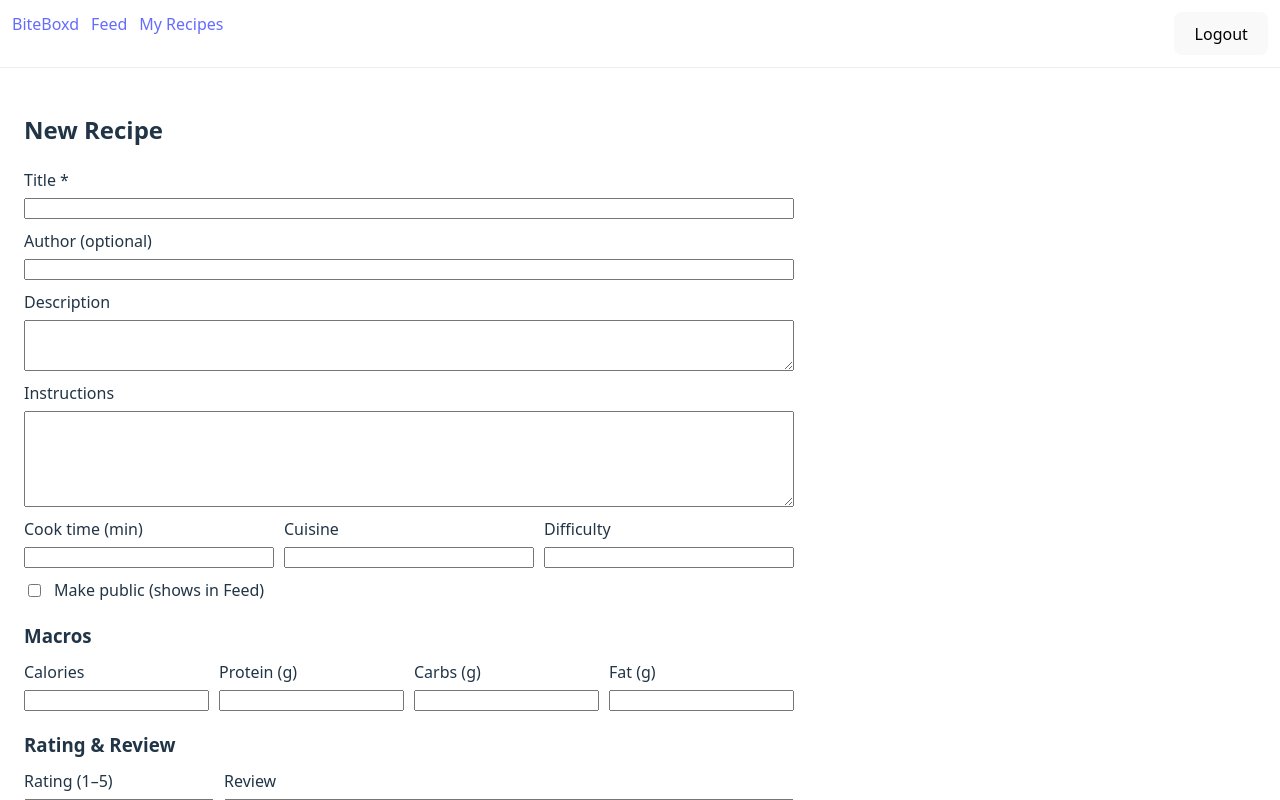
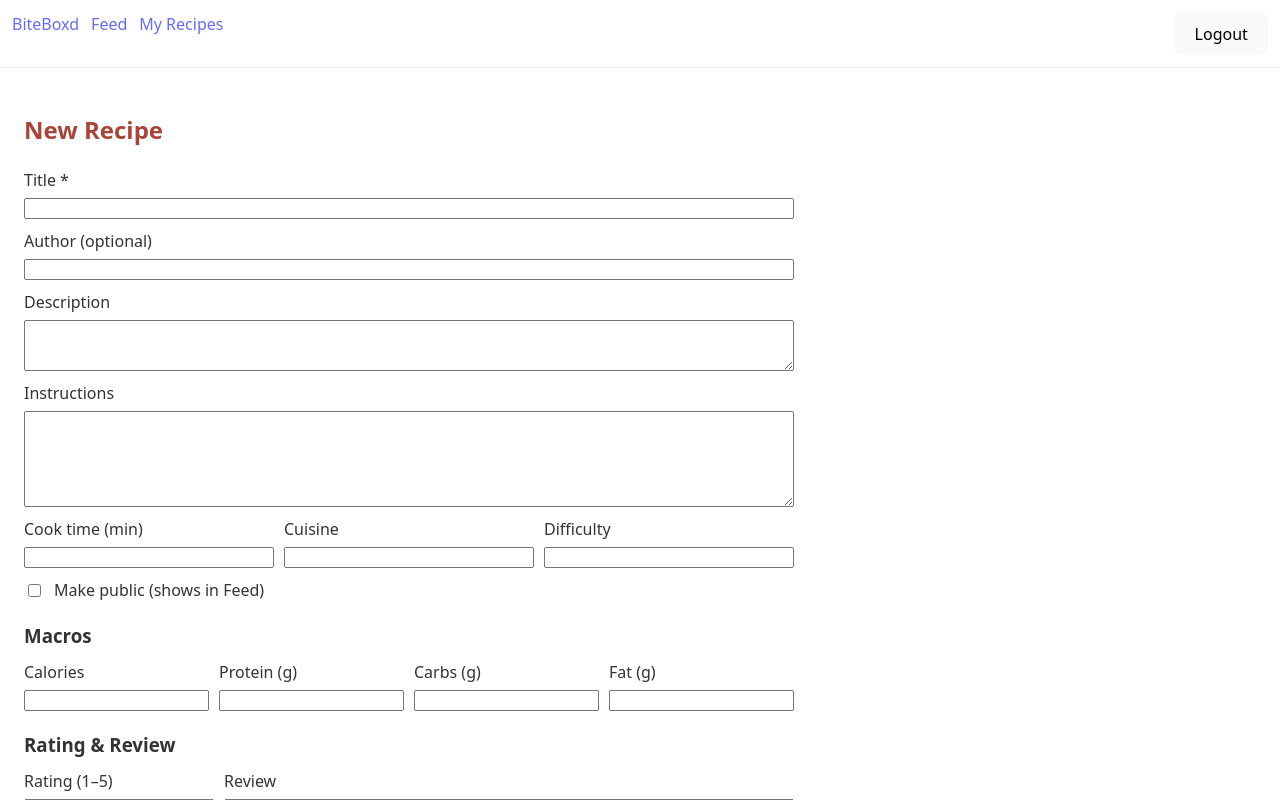
Before and after one commit to Corianne1172/biteboxd, a React app in the folder frontend/: page /recipes/new in a window 1280 px wide. Built offline with nearby package versions, Linux system fonts and the light colour scheme; sample sign-in values are in the browser's storage; the HTML template or start-up script is replaced by a standard one.

Commit message:
Refactor MyRecipes and NewRecipe components to enhance styling, improve layout consistency, and ensure a smoother user experience with background color adjustments and loading logic updates.

```diff
--- a/frontend/src/pages/MyRecipes.jsx
+++ b/frontend/src/pages/MyRecipes.jsx
@@ -21,8 +21,8 @@ export default function MyRecipes() {
       setItems(recipes);
 
       // Redirect to create recipe if user has no recipes
-      if (recipes.length === 0) {
-        nav("/recipes/new");
+      if (!loading && recipes.length === 0) {
+        setTimeout(() => nav("/recipes/new"), 100);
       }
     } catch {
       setErr("Failed to load your recipes. Are you logged in?");
@@ -46,9 +46,10 @@ export default function MyRecipes() {
   }, []);
 
   return (
+    <div style={{ minHeight: "100vh", background: "#ffffff", color: "#333" }}>
       <PageContainer>
         <div style={{ display: "flex", alignItems: "center", gap: "var(--spacing-md)" }}>
-        <h2 style={{ margin: 0 }}>My Recipes</h2>
+          <h2 style={{ margin: 0, color: "#A94438" }}>My Recipes</h2>
           <Link to="/recipes/new" style={{ marginLeft: "auto" }}>
             + New Recipe
           </Link>
@@ -67,5 +68,6 @@ export default function MyRecipes() {
           )}
         </div>
       </PageContainer>
+    </div>
   );
 }
--- a/frontend/src/pages/NewRecipe.jsx
+++ b/frontend/src/pages/NewRecipe.jsx
@@ -12,9 +12,11 @@ export default function NewRecipe() {
   };
 
   return (
-    <PageContainer>
-      <h2>New Recipe</h2>
-      <RecipeForm onSubmit={create} submitLabel="Create" />
-    </PageContainer>
+    <div style={{ minHeight: "100vh", background: "#ffffff", color: "#333" }}>
+      <PageContainer>
+        <h2 style={{ color: "#A94438" }}>New Recipe</h2>
+        <RecipeForm onSubmit={create} submitLabel="Create" />
+      </PageContainer>
+    </div>
   );
 }
```
Lines whose indentation alone changed are shown as unchanged.
